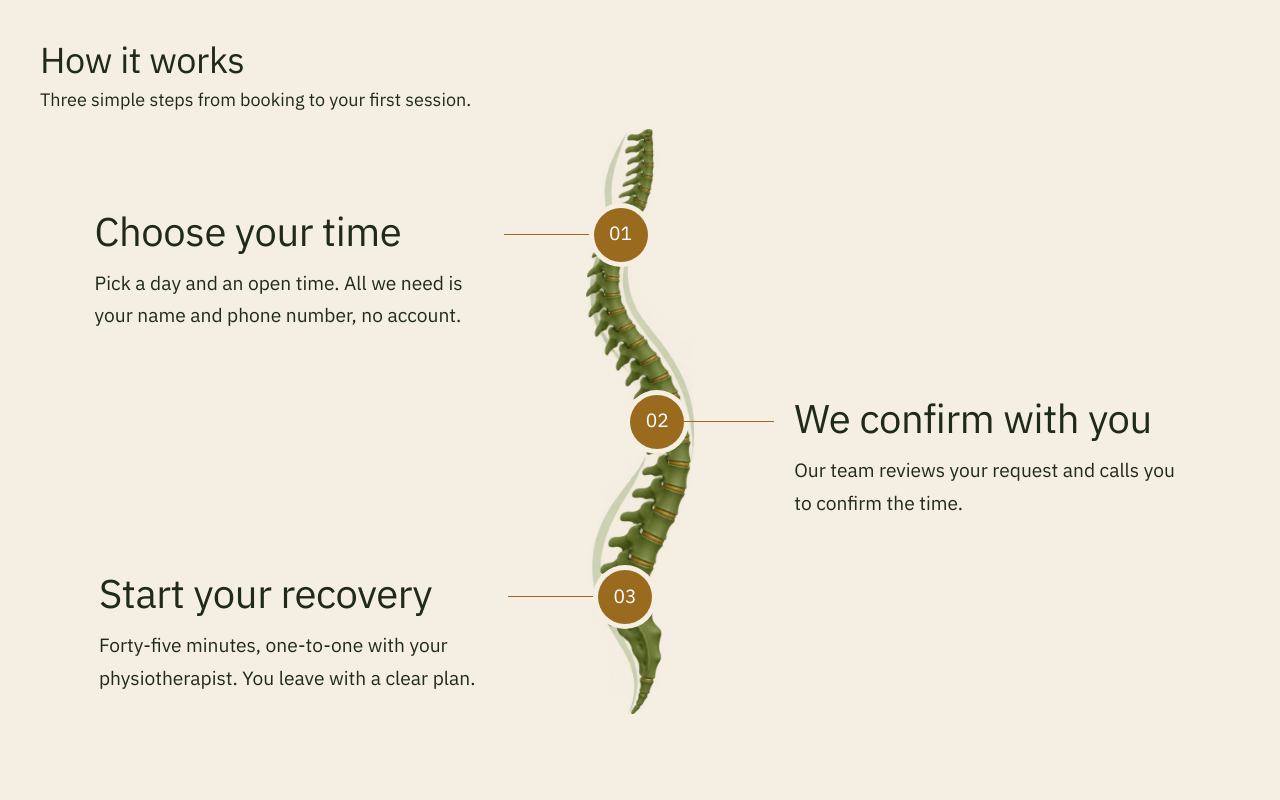
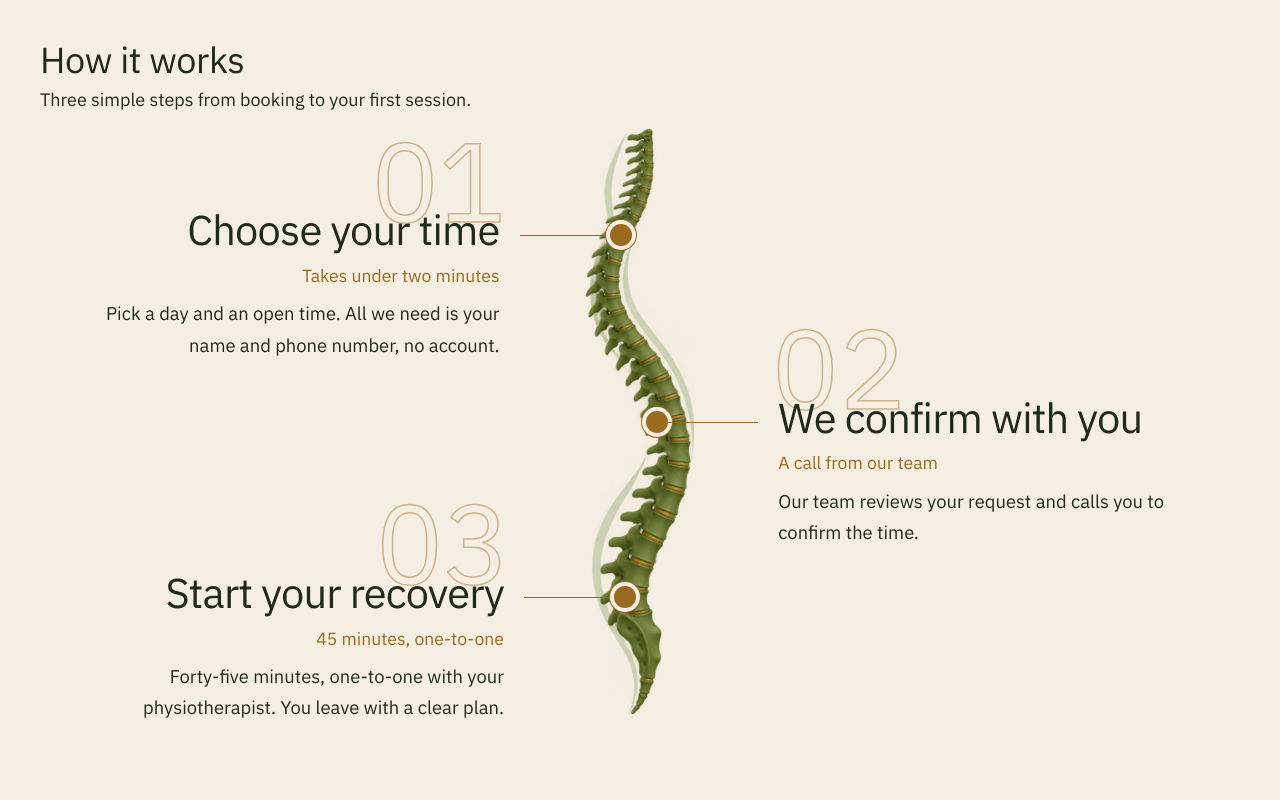
Before and after one commit to manarnofal2004/physio-clinic, a React (Vite) app in the folder client/: page / in a window 1280 px wide. Shown: the part 1520-2320 px from the top of the page. Built offline with nearby package versions, Linux system fonts and the light colour scheme; a web font is replaced by a local one.

Commit message:
feat(client): editorial step texts in How it works (large outlined numbers, honey notes)

```diff
--- a/client/src/features/landing/HowItWorksSection.tsx
+++ b/client/src/features/landing/HowItWorksSection.tsx
@@ -9,10 +9,17 @@ type StepKey = keyof Translation["landing"]["how"];
 // Each step sits on the spine drawing: `top` is how far down the drawing (in %),
 // `x` is where the spine is at that height (in % of the drawing's width, from the
 // start side), and `side` says which side of the spine the text goes on.
-const steps: { title: StepKey; text: StepKey; top: number; x: number; side: "start" | "end" }[] = [
-  { title: "bookTitle", text: "bookText", top: 18, x: 32, side: "start" },
-  { title: "confirmTitle", text: "confirmText", top: 50, x: 66, side: "end" },
-  { title: "visitTitle", text: "visitText", top: 80, x: 36, side: "start" },
+const steps: {
+  title: StepKey;
+  text: StepKey;
+  note: StepKey;
+  top: number;
+  x: number;
+  side: "start" | "end";
+}[] = [
+  { title: "bookTitle", text: "bookText", note: "bookNote", top: 18, x: 32, side: "start" },
+  { title: "confirmTitle", text: "confirmText", note: "confirmNote", top: 50, x: 66, side: "end" },
+  { title: "visitTitle", text: "visitText", note: "visitNote", top: 80, x: 36, side: "start" },
 ];
 
 // The spine drawing (258 x 1400) shrinks on short screens so the section fits one
@@ -20,6 +27,7 @@ const steps: { title: StepKey; text: StepKey; top: number; x: number; side: "sta
 const SPINE_HEIGHT = "min(780px, calc(100svh - 215px))";
 const SPINE_WIDTH = `calc(${SPINE_HEIGHT} * 258 / 1400)`;
 const LINE = 90; // length of the line from the spine to the text
+const DOT = 22; // the dot on the spine
 
 // The three steps hang off a drawn spine in the middle of the section, alternating
 // sides. On phones the spine is hidden and the steps stack with a thin line.
@@ -29,42 +37,71 @@ export const HowItWorksSection = () => {
   const isRtl = theme.direction === "rtl";
   const number = new Intl.NumberFormat(i18n.language, { minimumIntegerDigits: 2 });
 
-  const marker = (index: number) => (
+  // A small honey dot on the spine (the step number is shown large next to the text).
+  const marker = (
     <Box
       aria-hidden
       sx={{
-        width: 54,
-        height: 54,
+        width: DOT,
+        height: DOT,
         borderRadius: "50%",
         bgcolor: "warning.main",
-        color: "common.white",
-        display: "grid",
-        placeItems: "center",
-        fontSize: "1.2rem",
         flexShrink: 0,
-        boxShadow: (th) => `0 0 0 5px ${th.palette.background.default}`,
+        boxShadow: (th) =>
+          `0 0 0 4px ${th.palette.background.default}, 0 0 0 5px ${th.palette.warning.main}`,
       }}
-    >
-      {number.format(index + 1)}
-    </Box>
+    />
   );
 
-  const stepText = (step: (typeof steps)[number]) => (
-    <>
+  // The step's text: a large outlined number behind the title, the title, a short
+  // honey note, then the description. `align` keeps the text close to the spine.
+  const stepText = (step: (typeof steps)[number], index: number, align: "start" | "end") => (
+    <Box sx={{ position: "relative", textAlign: align }}>
+      <Box
+        aria-hidden
+        sx={{
+          position: "absolute",
+          bottom: "100%",
+          mb: { xs: "-1.3rem", md: "-1.9rem" },
+          [align === "end" ? "insetInlineEnd" : "insetInlineStart"]: "-0.4rem",
+          fontSize: { xs: "4.5rem", md: "7rem" },
+          lineHeight: 1,
+          color: "transparent",
+          WebkitTextStroke: (th) => `1.5px ${th.palette.warning.main}`,
+          opacity: 0.45,
+          userSelect: "none",
+        }}
+      >
+        {number.format(index + 1)}
+      </Box>
       <Typography
         variant="h4"
         component="h3"
-        sx={{ fontSize: { xs: "1.7rem", md: "2.5rem" }, lineHeight: 1.15 }}
+        sx={{
+          position: "relative",
+          fontSize: { xs: "1.8rem", md: "2.6rem" },
+          lineHeight: 1.1,
+          letterSpacing: isRtl ? 0 : "-0.02em",
+        }}
       >
         {t(`landing.how.${step.title}`)}
       </Typography>
+      <Typography sx={{ mt: 1, color: "warning.main", fontSize: { xs: "1rem", md: "1.1rem" } }}>
+        {t(`landing.how.${step.note}`)}
+      </Typography>
       <Typography
         color="text.secondary"
-        sx={{ mt: 1.5, fontSize: { xs: "1.05rem", md: "1.2rem" }, lineHeight: 1.7, maxWidth: 420 }}
+        sx={{
+          mt: 1.25,
+          fontSize: { xs: "1.05rem", md: "1.15rem" },
+          lineHeight: 1.7,
+          maxWidth: 400,
+          ...(align === "end" && { marginInlineStart: "auto" }),
+        }}
       >
         {t(`landing.how.${step.text}`)}
       </Typography>
-    </>
+    </Box>
   );
 
   return (
@@ -111,29 +148,31 @@ export const HowItWorksSection = () => {
               sx={{
                 position: "absolute",
                 top: `${step.top}%`,
-                transform: "translateY(-27px)",
+                transform: `translateY(-${DOT / 2}px)`,
                 display: "flex",
                 alignItems: "flex-start",
                 flexDirection: atStart ? "row-reverse" : "row",
                 // The marker's centre sits on the spine; the text runs away from it.
                 ...(atStart
-                  ? { insetInlineEnd: `calc(50% - ${offset} - 27px)` }
-                  : { insetInlineStart: `calc(50% + ${offset} - 27px)` }),
-                width: "calc(50% - 27px)",
+                  ? { insetInlineEnd: `calc(50% - ${offset} - ${DOT / 2}px)` }
+                  : { insetInlineStart: `calc(50% + ${offset} - ${DOT / 2}px)` }),
+                width: `calc(50% - ${DOT / 2}px)`,
               }}
             >
-              {marker(index)}
+              {marker}
               <Box
                 aria-hidden
                 sx={{
                   width: LINE,
-                  mt: "26px",
+                  mt: `${DOT / 2}px`,
                   borderTop: 1.5,
                   borderColor: "warning.main",
                   flexShrink: 0,
                 }}
               />
-              <Box sx={{ px: 2.5, mt: "2px", maxWidth: 480 }}>{stepText(step)}</Box>
+              <Box sx={{ px: 2.5, mt: "-0.9rem", maxWidth: 480, flex: 1 }}>
+                {stepText(step, index, atStart ? "end" : "start")}
+              </Box>
             </Box>
           );
         })}
@@ -151,9 +190,9 @@ export const HowItWorksSection = () => {
           "&::before": {
             content: '""',
             position: "absolute",
-            top: 20,
-            bottom: 40,
-            insetInlineStart: 19,
+            top: 60,
+            bottom: 60,
+            insetInlineStart: DOT / 2 - 1,
             borderInlineStart: "1.5px dashed",
             borderColor: "warning.main",
           },
@@ -163,10 +202,10 @@ export const HowItWorksSection = () => {
           <Box
             component="li"
             key={step.title}
-            sx={{ display: "flex", gap: 2.5, position: "relative", pb: 4 }}
+            sx={{ display: "flex", gap: 2.5, position: "relative", pt: 4.5, pb: 1 }}
           >
-            {marker(index)}
-            <Box>{stepText(step)}</Box>
+            <Box sx={{ mt: 1.25 }}>{marker}</Box>
+            <Box sx={{ flex: 1 }}>{stepText(step, index, "start")}</Box>
           </Box>
         ))}
       </Box>
--- a/client/src/i18n/locales/ar.ts
+++ b/client/src/i18n/locales/ar.ts
@@ -89,6 +89,9 @@ export const ar: Translation = {
       bookText: "اختر اليوم والوقت المناسبين لك. نحتاج فقط اسمك ورقم هاتفك، دون الحاجة إلى حساب.",
       confirmTitle: "نؤكد الموعد معك",
       confirmText: "يراجع فريقنا طلبك ويتواصل معك لتأكيد الموعد.",
+      bookNote: "يستغرق أقل من دقيقتين",
+      confirmNote: "اتصال من فريقنا",
+      visitNote: "45 دقيقة، جلسة فردية",
       visitTitle: "ابدأ رحلة تعافيك",
       visitText: "خمس وأربعون دقيقة مع أخصائيك وحدك، تخرج بعدها بخطة علاج واضحة.",
     },
--- a/client/src/i18n/locales/en.ts
+++ b/client/src/i18n/locales/en.ts
@@ -90,6 +90,9 @@ export const en = {
         "Pick a day and an open time. All we need is your name and phone number, no account.",
       confirmTitle: "We confirm with you",
       confirmText: "Our team reviews your request and calls you to confirm the time.",
+      bookNote: "Takes under two minutes",
+      confirmNote: "A call from our team",
+      visitNote: "45 minutes, one-to-one",
       visitTitle: "Start your recovery",
       visitText:
         "Forty-five minutes, one-to-one with your physiotherapist. You leave with a clear plan.",
```
